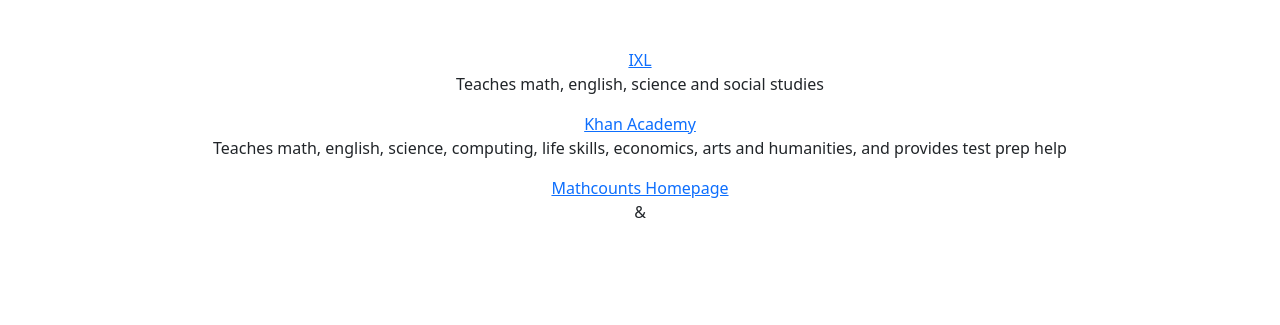
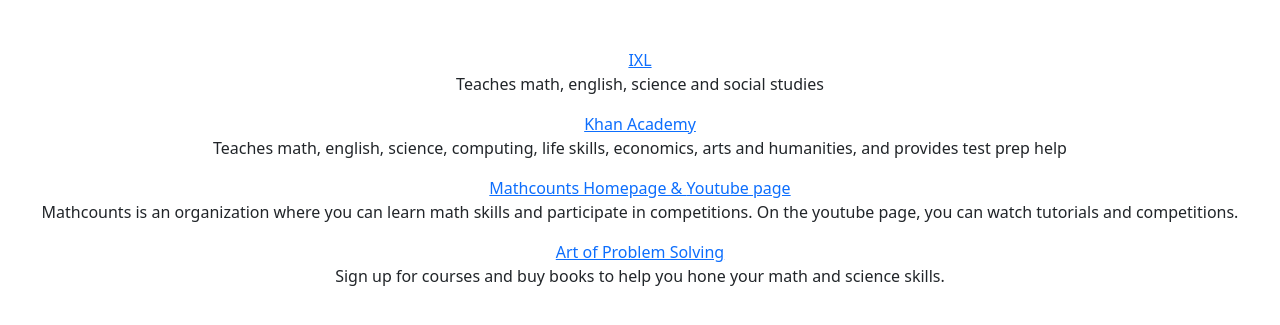
Before and after one commit to advaith-elluru/cs50_final_project_addu_and_vishruth, a Flask app: page /extra_links in a window 1280 px wide. Shown: the part 74-399 px from the top of the page. Run offline with Flask 2, Linux system fonts and the light colour scheme; a user stored in the database is signed in; some libraries are stand-ins or nearby versions.

Commit message:
Mon, Nov 21, 2022, 2:29 AM +00:00

```diff
--- a/templates/extra.html
+++ b/templates/extra.html
@@ -10,5 +10,8 @@
     <p>Teaches math, english, science and social studies</p>
     <a href="https://www.khanacademy.org/">Khan Academy</a>
     <p>Teaches math, english, science, computing, life skills, economics, arts and humanities, and provides test prep help</p>
-    <a href="https://www.mathcounts.org/">Mathcounts Homepage</a><p>&</p><a href=""
+    <a href="https://www.mathcounts.org/">Mathcounts Homepage  & </a><p style="display:inline-block;"></p><a href="https://www.youtube.com/@mathcounts" style="display:inline-block;">Youtube page</a>
+    <p>Mathcounts is an organization where you can learn math skills and participate in competitions. On the youtube page, you can watch tutorials and competitions.</p>
+    <a href="https://artofproblemsolving.com/">Art of Problem Solving</a>
+    <p>Sign up for courses and buy books to help you hone your math and science skills.</p>
 {% endblock %}
```
Also changed, not shown: 3 other files.
